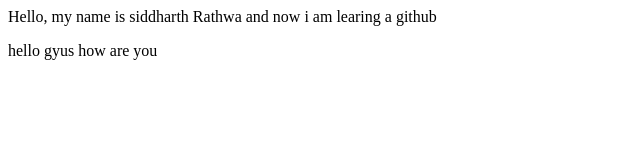
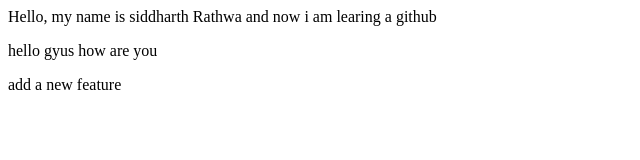
Before and after one commit to Siddharth-Rathwa/siddharth_repository, a plain HTML site: page index.html in a window 1280 px wide. Shown: the whole page, without its empty margins (0-640 px from the left). Drawn offline with Linux system fonts and the light colour scheme.

Commit message:
add a new feature

```diff
--- a/index.html
+++ b/index.html
@@ -1,2 +1,3 @@
 <p>Hello, my name is siddharth Rathwa and now i am learing a github</p>
 <p>hello gyus how are you</p>
+<P>add a new feature</P>
```
